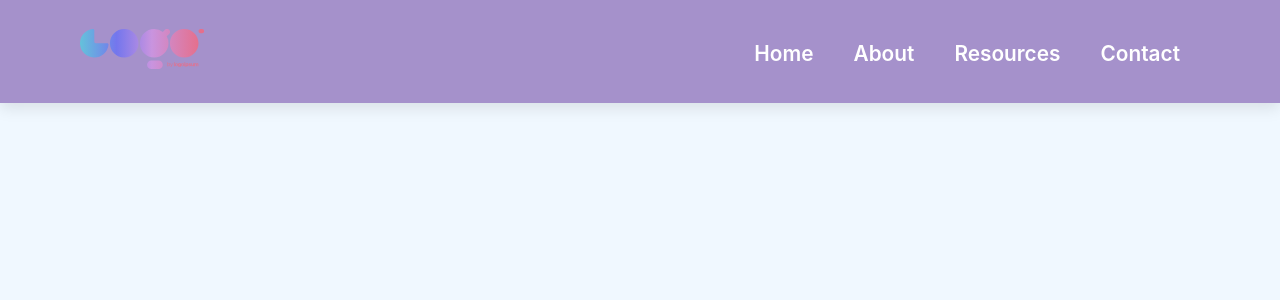
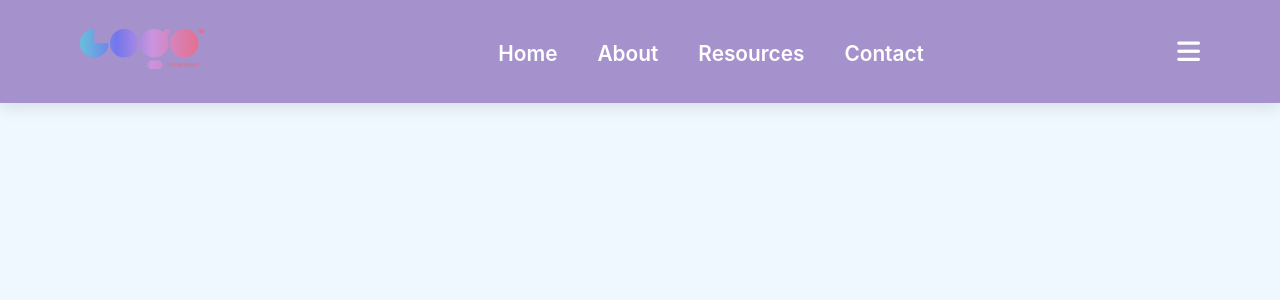
Before and after one commit to salmy101/MuslimMentalWealth, a React (Create React App) app: page / in a window 1280 px wide. Shown: the top 300 px of the page. Built offline with nearby package versions, Linux system fonts and the light colour scheme.

Commit message:
navbar bars and exit onclick function

```diff
--- a/public/index.html
+++ b/public/index.html
@@ -10,6 +10,8 @@
       content="Web site created using create-react-app"
     />
     <link rel="apple-touch-icon" href="%PUBLIC_URL%/logo192.png" />
+    <link rel="stylesheet" href="https://cdnjs.cloudflare.com/ajax/libs/font-awesome/6.2.1/css/all.min.css" integrity="sha512-MV7K8+y+gLIBoVD59lQIYicR65iaqukzvf/nwasF0nqhPay5w/9lJmVM2hMDcnK1OnMGCdVK+iQrJ7lzPJQd1w==" crossorigin="anonymous" referrerpolicy="no-referrer" />
+
     <!--
       manifest.json provides metadata used when your web app is installed on a
       user's mobile device or desktop. See https://developers.google.com/web/fundamentals/web-app-manifest/
--- a/src/components/Nav/index.js
+++ b/src/components/Nav/index.js
@@ -1,7 +1,19 @@
-import React from "react";
+import React, { useState, useEffect } from "react";
 import "./index.scss"
 
 export default function Nav() {
+
+  const [clicked, setClicked] = useState(false)
+
+  const click = () => {
+    setClicked(current => !current) //changes to whatever it isnt at the time
+  }
+
+  useEffect( () => {
+    console.log(clicked);
+}, [clicked]);
+
+
   return (
     <>
       <nav>
@@ -57,6 +69,15 @@ export default function Nav() {
             <li><a href="index.html">Contact</a></li>
           </ul>
         </div>
+
+        <div id="mobile">
+          <i id="bar"
+          onClick={click}
+          className={clicked ? "fas fa-times" :
+          "fas fa-bars"}
+          ></i>
+        </div>
+
       </nav>
     </>
   );
--- a/src/components/Nav/index.scss
+++ b/src/components/Nav/index.scss
@@ -42,3 +42,10 @@ nav{
   bottom: -4px;
   left: 20px;
 }
+
+
+//responsive design
+
+#mobile{
+
+}
```
